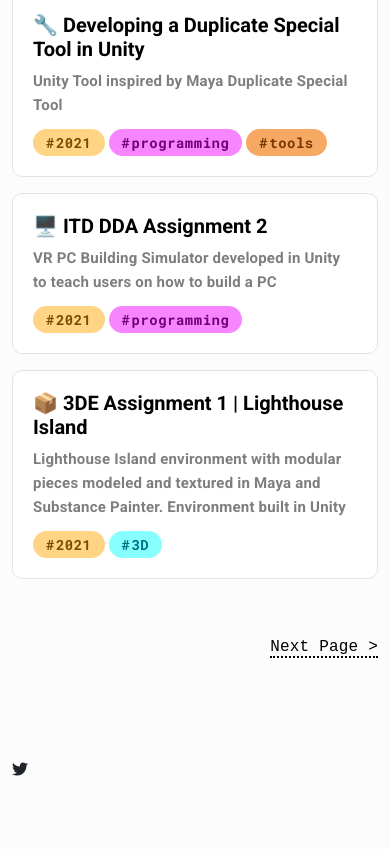
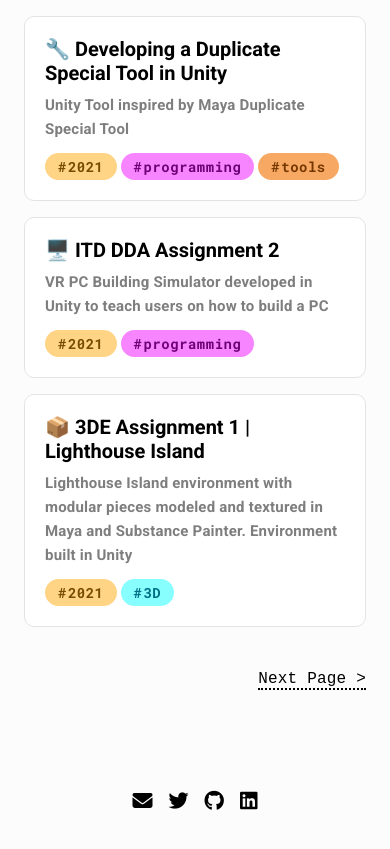
Before and after one commit to lowkangxuan/lowkangxuan.github.io, an Eleventy site: page src/projects/index.md in a window 390 px wide. Shown: the part 815-1664 px from the top of the page. Built offline with nearby package versions, Linux system fonts and the light colour scheme; Eleventy itself is replaced by a stand-in of ours; files that its build step writes are made by us from their sources; what eleventy-plugin-toc would draw is missing.

Commit message:
adjusted mobile view

```diff
--- a/src/_includes/project.njk
+++ b/src/_includes/project.njk
@@ -18,11 +18,22 @@
     </div>
 </nav>
 
-<div class="container">
+<div class="container px-4">
     <div class="main ff-firacode">
         {{content|safe}}
-        <footer>
-            <i class="fa-brands fa-twitter"></i>
+        <footer class="d-flex justify-content-center gap-3">
+            <a href="mailto: lowkangxuan@gmail.com" target="_blank">
+                <i class="fa-solid fa-envelope fa-lg"></i>
+            </a>
+            <a href="https://twitter.com/k4ngg_" target="_blank">
+                <i class="fa-brands fa-twitter fa-lg"></i>
+            </a>
+            <a href="https://github.com/lowkangxuan" target="_blank">
+                <i class="fa-brands fa-github fa-lg"></i>
+            </a>
+            <a href="https://www.linkedin.com/in/low-kang-xuan-0305061a9/" target="_blank">
+                <i class="fa-brands fa-linkedin fa-lg"></i>
+            </a>
         </footer>
     </div>
 </div>
--- a/src/projects/index.md
+++ b/src/projects/index.md
@@ -42,7 +42,7 @@
     {%- endfor %}
 </div>
 
-<div class="d-flex justify-content-between p-exclude" style="margin: 2rem 0 5.5rem 0">
+<div class="d-flex justify-content-between p-exclude" style="margin: 1rem 0 5.5rem 0">
     {%- if pagination.href.previous -%}
         <p><a href="{{pagination.href.previous}}">< Previous Page</a></p>
     {%- else -%}
```
